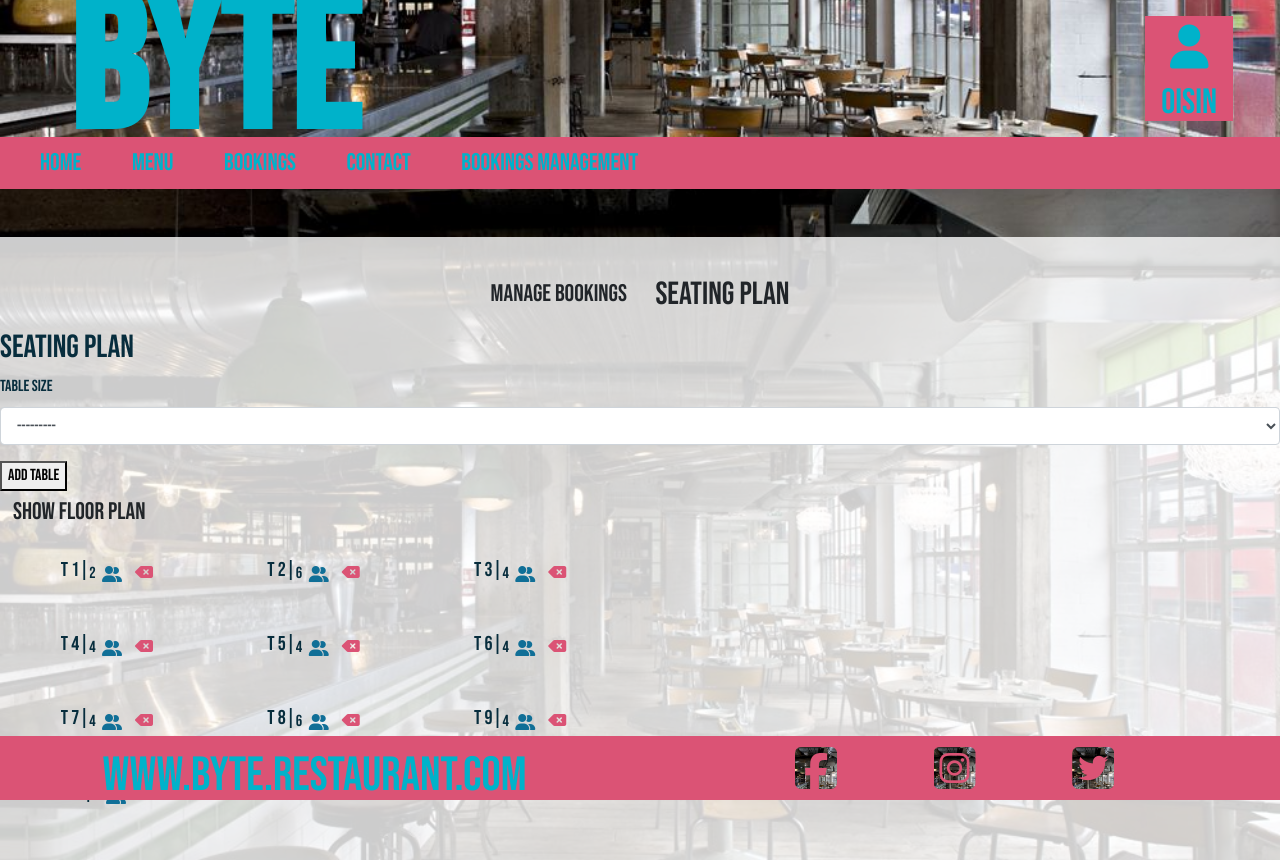
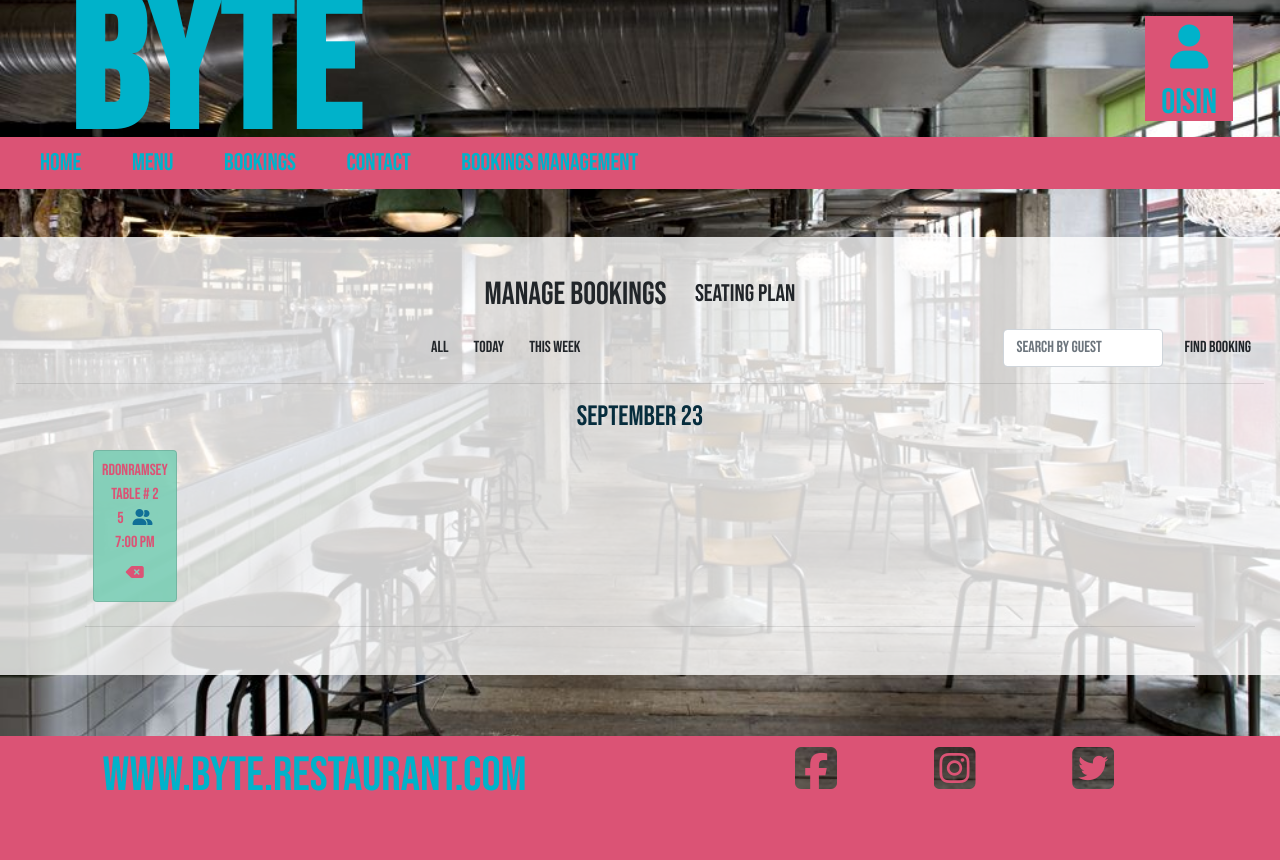
Before and after one commit to OisinWrites/Byte, a Django app: page /bookings/bookings/manage/ in a window 1280 px wide. After the commit the page ends 791 px from the top, so only its background shows below. Run offline with Django 3.2, Linux system fonts and the light colour scheme; a user stored in the database is signed in; data comes from the database, SQL or seed files in the repository; both versions use the stored data as it was after the commit; some libraries are stand-ins or nearby versions.

Commit message:
Add js so that updating bookings management page while on seating plan section, particularly with user actions, returns the user to that section of refresh

```diff
--- a/bookings/templates/bookings/bookings_management.html
+++ b/bookings/templates/bookings/bookings_management.html
@@ -12,8 +12,8 @@
 {% if user.is_superuser %}
   <div class="row">
 
-    <div class="booking-page col-12" id="bookings-section" style="display: none;">
-      <div class="text-center">
+    <div class="booking-page col-12" id="bookings-section" style="display: block;">
+      <div class="text-center mx-3">
         <div class="col-md-12 text-center">
           <button class="btn manage_button_big" onclick="showBookings()"><h2>Manage Bookings</h2></button>
           <button class="btn manage_button_small" onclick="showSeatingPlan()"><h4>Seating Plan</h4></button>
@@ -63,14 +63,13 @@
       </div>
     </div>
 
-    <div class="booking-page col-12" id="seating-plan-section" style="display: block;">
+    <div class="booking-page col-12" id="seating-plan-section" style="display: none;">
 
-      <div>
+      <div class="text-center mx-3">
         <div class="col-md-12 text-center">
           <button class="btn manage_button_small" onclick="showBookings()"><h4>Manage Bookings</h4></button>
           <button class="btn manage_button_big" onclick="showSeatingPlan()"><h2>Seating Plan</h2></button>
         </div>
-        <h2>Seating plan</h2>
         {% if tables.count == 12 %}
         <p>
           Room at full capacity.<br>
@@ -80,7 +79,7 @@
         <form method="POST" id="table-form">
           {% csrf_token %}
           {{ table_form|crispy }}
-          <button type="submit" onclick="refreshPage()">Add Table</button>
+          <button type="submit">Add Table</button>
         </form>
         {% endif %}
       </div>
@@ -137,11 +136,23 @@
   function showBookings() {
     document.getElementById("bookings-section").style.display = "block";
     document.getElementById("seating-plan-section").style.display = "none";
+    // Store the active section in localStorage
+    localStorage.setItem('activeSection', 'bookings');
+
   }
 
   function showSeatingPlan() {
     document.getElementById("bookings-section").style.display = "none";
     document.getElementById("seating-plan-section").style.display = "block";
+    // Store the active section in localStorage
+    localStorage.setItem('activeSection', 'seating-plan');
+  }
+
+  // Retrieve the active section from localStorage
+  const activeSection = localStorage.getItem('activeSection');
+
+  if (activeSection === "seating-plan") {
+    showSeatingPlan(); // Show the seating plan section if it was active
   }
 
   function clearLocalStorage() {
```
Also changed, not shown: db.sqlite3.
